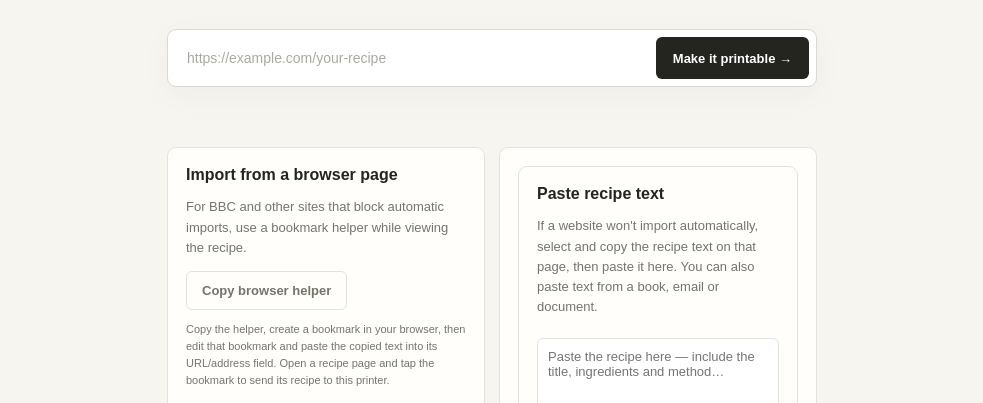
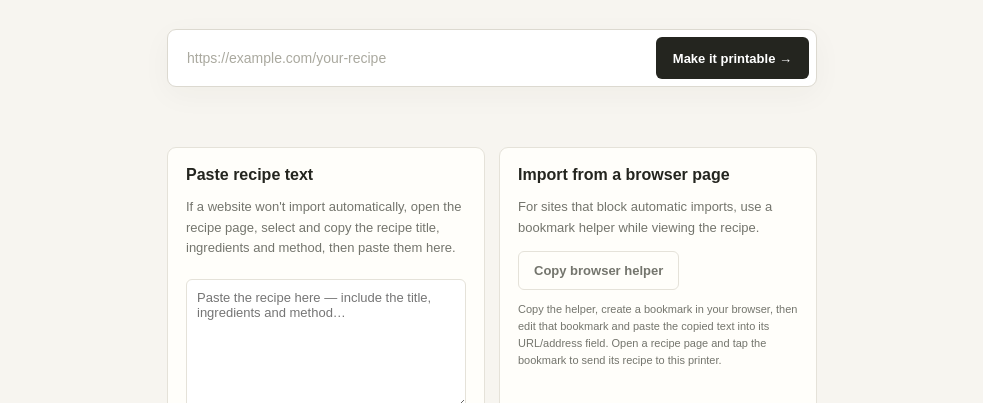
Before and after one commit to seanrleahy/recipe-printer, a plain HTML site: page index.html in a window 1280 px wide. Shown: the part 397-800 px from the top of the page, without its empty margins (148-1131 px from the left). Drawn offline with Linux system fonts and the light colour scheme.

Commit message:
Fix and simplify recipe import options

```diff
--- a/index.html
+++ b/index.html
@@ -32,20 +32,20 @@
 
       <section class="import-options" aria-label="Other ways to import a recipe">
         <div class="import-card">
-          <h2>Import from a browser page</h2>
-          <p>For BBC and other sites that block automatic imports, use a bookmark helper while viewing the recipe.</p>
-          <button type="button" class="button button-quiet" id="copy-import-helper">Copy browser helper</button>
-          <p class="helper-instructions">Copy the helper, create a bookmark in your browser, then edit that bookmark and paste the copied text into its URL/address field. Open a recipe page and tap the bookmark to send its recipe to this printer.</p>
-        </div>
-        <div class="import-card">
-        <div class="import-card">
           <h2>Paste recipe text</h2>
-          <p>If a website won't import automatically, select and copy the recipe text on that page, then paste it here. You can also paste text from a book, email or document.</p>
+          <p>If a website won't import automatically, open the recipe page, select and copy the recipe title, ingredients and method, then paste them here.</p>
           <label class="sr-only" for="pasted-recipe-text">Recipe text</label>
           <textarea id="pasted-recipe-text" rows="7" placeholder="Paste the recipe here — include the title, ingredients and method…"></textarea>
           <button type="button" class="button button-dark" id="make-from-pasted">Find ingredients and method</button>
           <p id="paste-status" class="status" role="status" aria-live="polite"></p>
         </div>
+        <div class="import-card">
+          <h2>Import from a browser page</h2>
+          <p>For sites that block automatic imports, use a bookmark helper while viewing the recipe.</p>
+          <button type="button" class="button button-quiet" id="copy-import-helper">Copy browser helper</button>
+          <p class="helper-instructions">Copy the helper, create a bookmark in your browser, then edit that bookmark and paste the copied text into its URL/address field. Open a recipe page and tap the bookmark to send its recipe to this printer.</p>
+        </div>
+        <div class="import-card">
           <h2>Upload recipe photos</h2>
           <p>Choose photos or screenshots of a printed or handwritten recipe. Text recognition happens on this device.</p>
           <label class="upload-label" for="recipe-images">Choose recipe photos</label>
```
